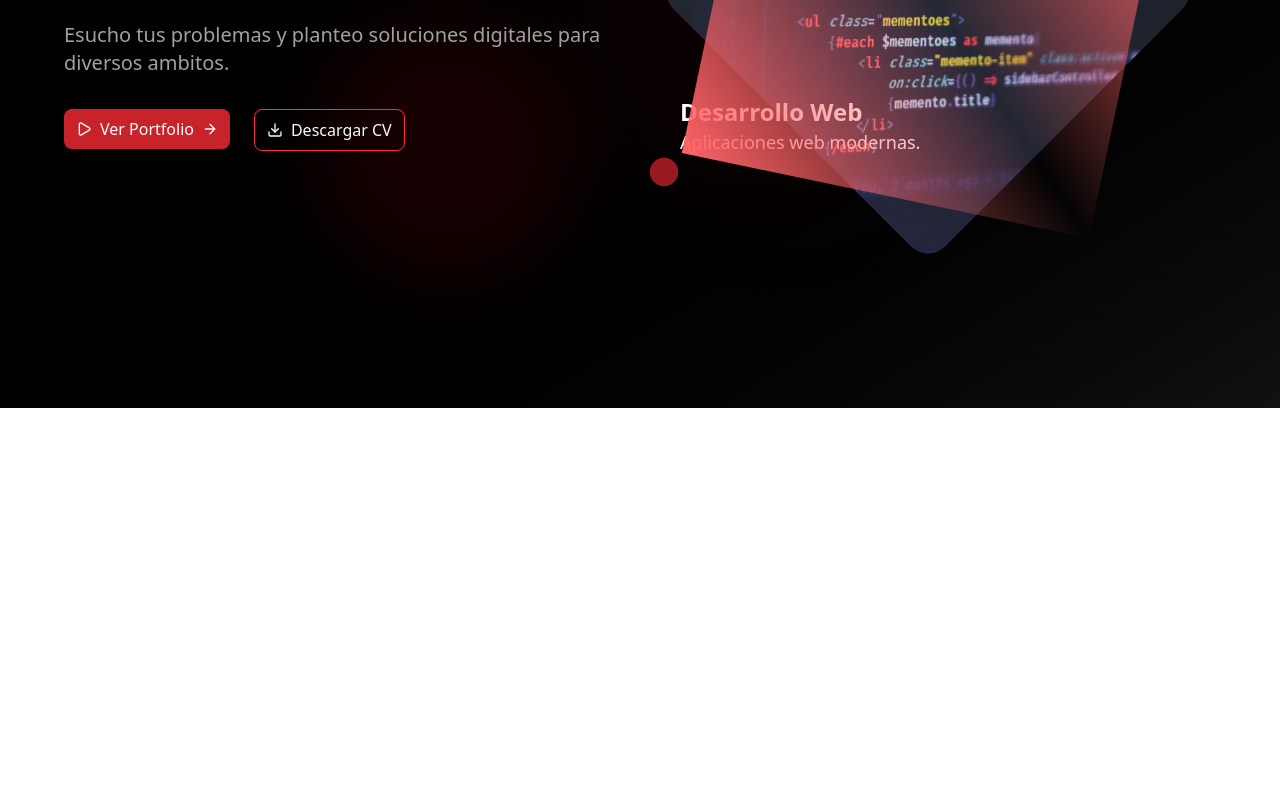
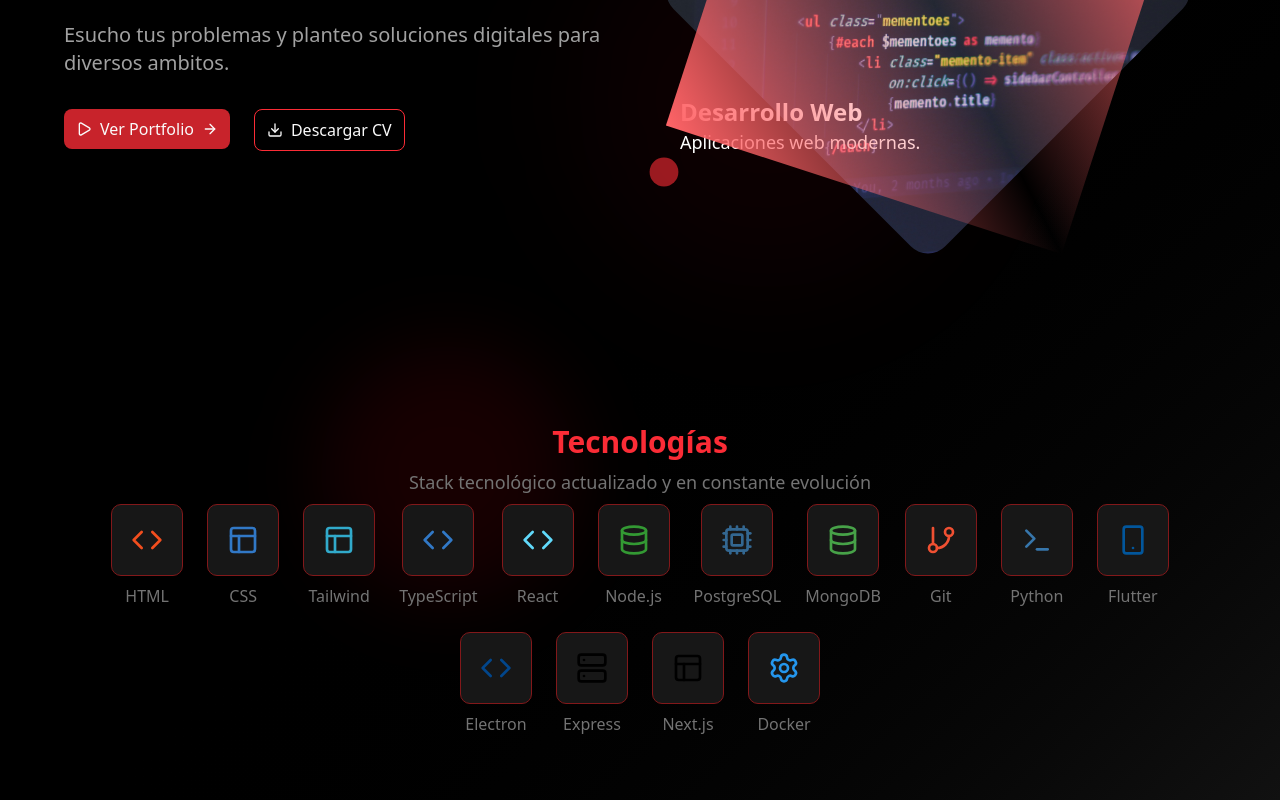
Before and after one commit to EricWithC04/ewc-portfolio, a Next.js app: page / in a window 1280 px wide. Shown: the part 392-1192 px from the top of the page. Before the commit the page ends 800 px from the top, so only its background shows below. Built offline with nearby package versions, Linux system fonts and the light colour scheme.

Commit message:
feat: icons for technologies carrousel

```diff
--- /dev/null
+++ b/src/components/customs/TechCarrousel/TechCarrousel.tsx
@@ -0,0 +1,60 @@
+import React from 'react'
+import {
+    Code,
+    Smartphone,
+    Database,
+    Server,
+    Layout,
+    Cpu,
+    GitBranch,
+    Terminal,
+    Settings
+} from "lucide-react"
+import Tailwind from "@/../public/tailwind.svg"
+import ReactIcon from "@/../public/react.svg"
+
+import { motion } from 'framer-motion'
+
+export const TechCarrousel = () => {
+
+    const technologies = [
+        { icon: Code, name: "HTML", color: "#F24E1E" },
+        { icon: Layout, name: "CSS", color: "#3178C6" },
+        { icon: Layout, name: "Tailwind", color: "#31AACB" },
+        { icon: Code, name: "TypeScript", color: "#3178C6" },
+        { icon: Code, name: "React", color: "#61DAFB" },
+        { icon: Database, name: "Node.js", color: "#339933" },
+        { icon: Cpu, name: "PostgreSQL", color: "#336791" },
+        { icon: Database, name: "MongoDB", color: "#47A248" },
+        { icon: GitBranch, name: "Git", color: "#F05032" },
+        { icon: Terminal, name: "Python", color: "#3776AB" },
+        { icon: Smartphone, name: "Flutter", color: "#02569B" },
+        { icon: Code, name: "Electron", color: "#02468B" },
+        { icon: Server, name: "Express", color: "#000000" },
+        { icon: Layout, name: "Next.js", color: "#000000" },
+        { icon: Settings, name: "Docker", color: "#2496ED" },
+    ]
+
+    return (
+        <div className='flex flex-col justify-center items-center gap-2'>
+            <h1 className='text-red-500 text-3xl font-semibold'>Tecnologías</h1>
+            <p className='text-neutral-500 text-lg'>Stack tecnológico actualizado y en constante evolución</p>
+            <div className='flex flex-wrap justify-center items-center gap-6'>
+                {
+                    technologies.map((tech, index) => (
+                        <motion.div
+                            key={index}
+                            className='flex flex-col items-center justify-center gap-2 group'
+                            whileHover={{ scale: 1.1, y: -5 }}
+                            transition={{ duration: 0.2 }}
+                        >
+                            <div className='h-18 w-18 flex items-center justify-center bg-neutral-900 border border-red-900 rounded-lg group-hover:border-red-500 group-hover:border-2 duration-300'>
+                                <tech.icon color={tech.color} size={32}></tech.icon>
+                            </div>
+                            <p className='text-neutral-500 group-hover:text-red-500 duration-300'>{tech.name}</p>
+                        </motion.div>))
+                }
+            </div>
+        </div>
+    )
+}
--- a/src/sections/Hero/Hero.tsx
+++ b/src/sections/Hero/Hero.tsx
@@ -4,6 +4,7 @@
 import { Download, Play, ArrowRight } from 'lucide-react'
 import { motion } from 'framer-motion'
 import Image from "next/image"
+import { TechCarrousel } from '@/components/customs/TechCarrousel/TechCarrousel'
 
 export const Hero = () => {
 
@@ -58,7 +59,7 @@
     }, [])
 
     return (
-        <section className='px-16 relative w-full h-screen bg-black'>
+        <section className='px-16 relative w-full min-h-screen bg-black'>
             <div className="absolute inset-0 bg-gradient-to-br from-black via-black to-[#111]"></div>
             <div className="absolute top-1/4 right-1/4 w-96 h-96 bg-red-600/5 rounded-full blur-3xl"></div>
             <div className="absolute bottom-1/6 left-1/4 w-64 h-64 bg-red-600/10 rounded-full blur-2xl"></div>
@@ -148,6 +149,9 @@
                         </div>
                     </motion.div>
                 </div>
+                <motion.div className='flex items-center justify-center w-full mt-60' initial={ { opacity: 1 } }>
+                    <TechCarrousel></TechCarrousel>
+                </motion.div>
             </div>
         </section>
     )
```
Also changed, not shown: public/react.svg (added), public/tailwind.svg (added).
